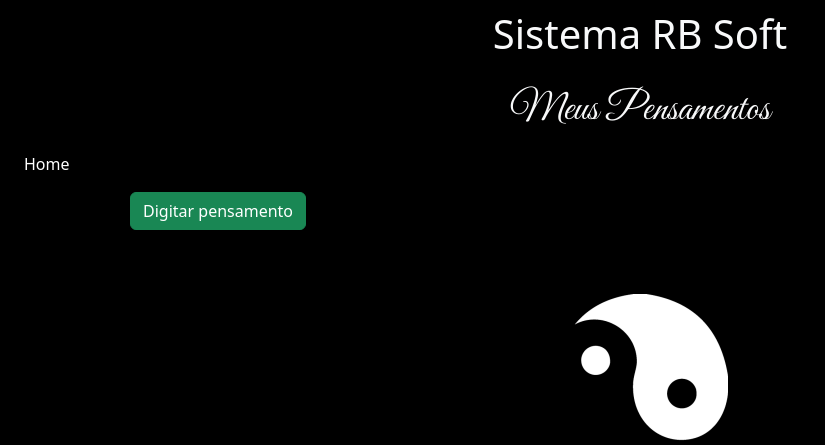
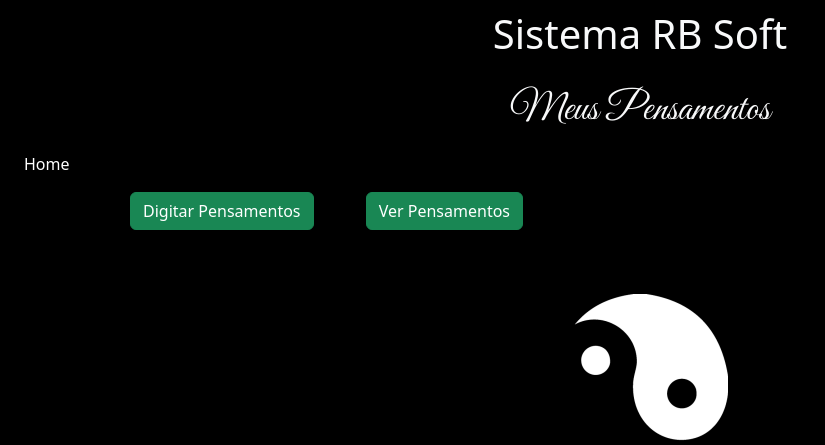
Before and after one commit to rainerbarbosa40/teste, a Django app: page /pensamentos/ in a window 1280 px wide. Shown: the top 445 px of the page, without its empty margins (0-825 px from the left). Run offline with Django 5.2, Linux system fonts and the light colour scheme; some web fonts are replaced.

Commit message:
Adicionando ver pensamentos

```diff
--- a/templates/teste/pensamentos.html
+++ b/templates/teste/pensamentos.html
@@ -7,7 +7,12 @@
     <div class="container">
         <p class="d-inline-flex gap-1">
             <a class="btn btn-success ms-5" data-bs-toggle="collapse" href="#collapseExample" role="button" aria-expanded="false" aria-controls="collapseExample">
-                Digitar pensamento
+                Digitar Pensamentos
+            </a>
+        </p>
+        <p class="d-inline-flex gap-1">
+            <a class="btn btn-success ms-5" data-bs-toggle="collapse" href="#collapseExample1" role="button" aria-expanded="false" aria-controls="collapseExample1">
+                Ver Pensamentos
             </a>
         </p>
 
@@ -31,6 +36,19 @@
                 <p>Clique em Salvar e registre seu pensamento ou sonho.</p>
             </div>
         </div>
+
+        <div class="collapse text-light" id="collapseExample1">
+            <div class="bg-dark card card-body">
+                <h1 class="great-vibes-regular">Pensamentos Registrados</h1>
+                <p>
+                    Pela manhã depois das 8h sentir-me grato pelo trabalho ...<br>
+                    De tarde tive uma idéia de um sistema de registros de pensamentos<br>
+                    o sistema irá guardar pensamentos e sonhos para possíveis consultas<br>
+                    ...
+                </p>
+            </div>
+        </div>
+
     </div>
 </p>
 {% endblock %}
```
